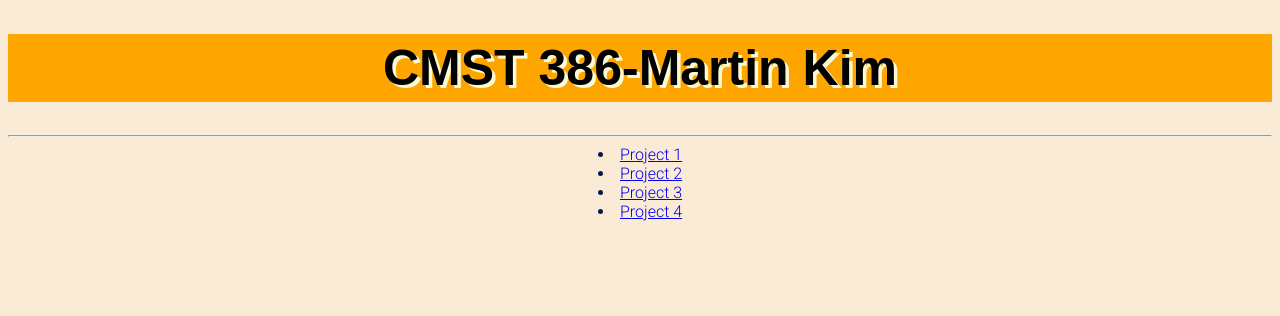
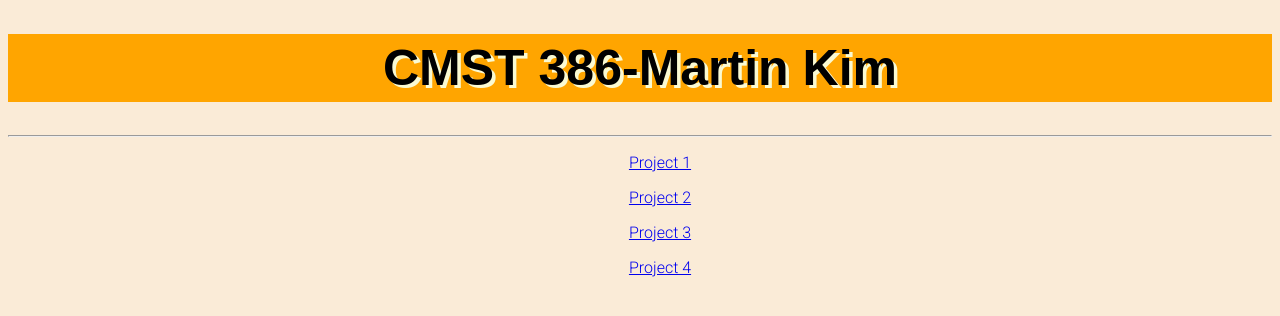
Before and after one commit to mmjk84/CMST386, a plain HTML site: page index.html in a window 1280 px wide. Drawn offline with Linux system fonts and the light colour scheme.

Commit message:
Add files via upload

```diff
--- a/index.html
+++ b/index.html
@@ -13,10 +13,10 @@
 <h1>CMST 386-Martin Kim</h1>
 <hr>
 
-  <li><a href="https://CMST386-mkim98.azurewebsites.net/project1/index.html">Project 1</a></li>
-  <li><a href="https://CMST386-mkim98.azurewebsites.net/project2/index.html">Project 2</a></li>
-  <li><a href="https://CMST386-mkim98.azurewebsites.net/project3/index.html">Project 3</a></li>
-  <li><a href="https://CMST386-mkim98.azurewebsites.net/project4/index.html">Project 4</a></li>
+<ul><a href="https://CMST386-mkim98.azurewebsites.net/project1/index.html">Project 1</a></ul>
+  <ul><a href="https://CMST386-mkim98.azurewebsites.net/project2/index.html">Project 2</a></ul>
+  <ul><a href="https://CMST386-mkim98.azurewebsites.net/project3/index.html">Project 3</a></ul>
+  <ul><a href="https://CMST386-mkim98.azurewebsites.net/project4/index.html">Project 4</a></ul>
 
 
 </body>
```
